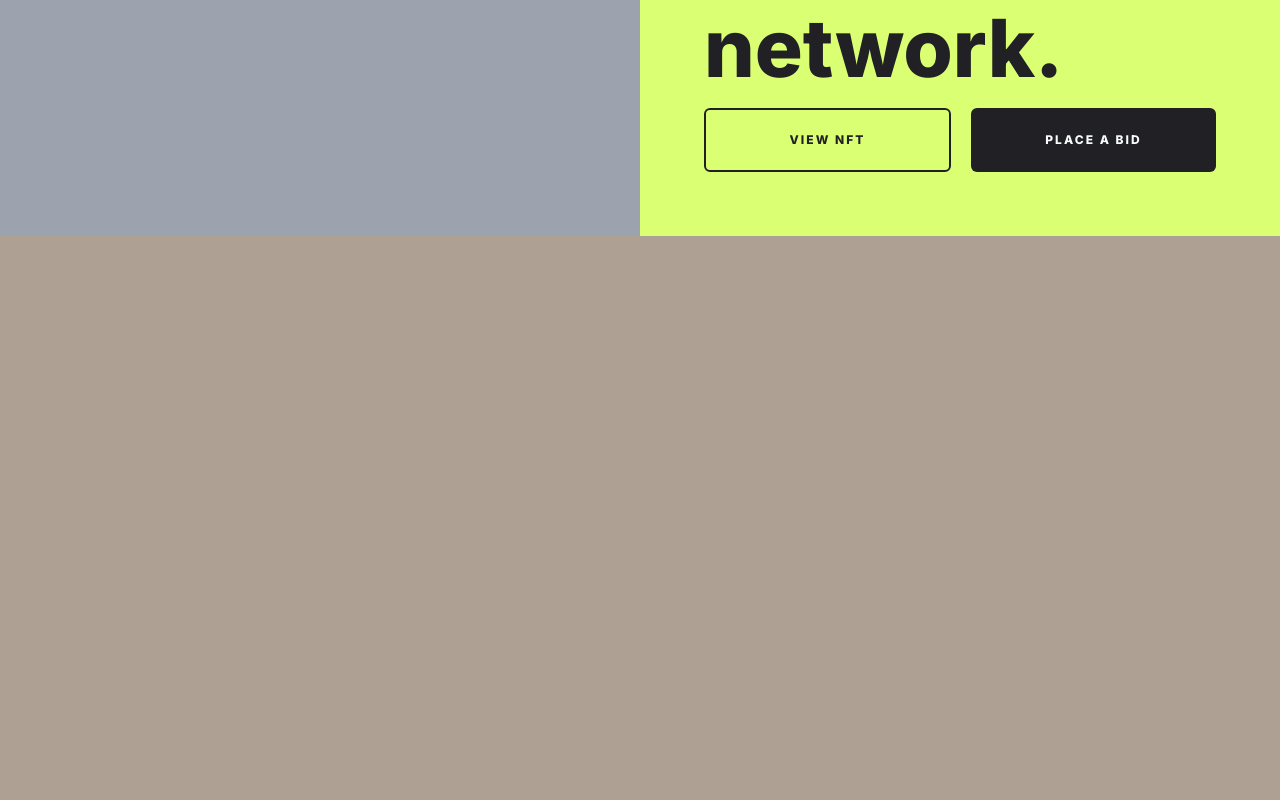
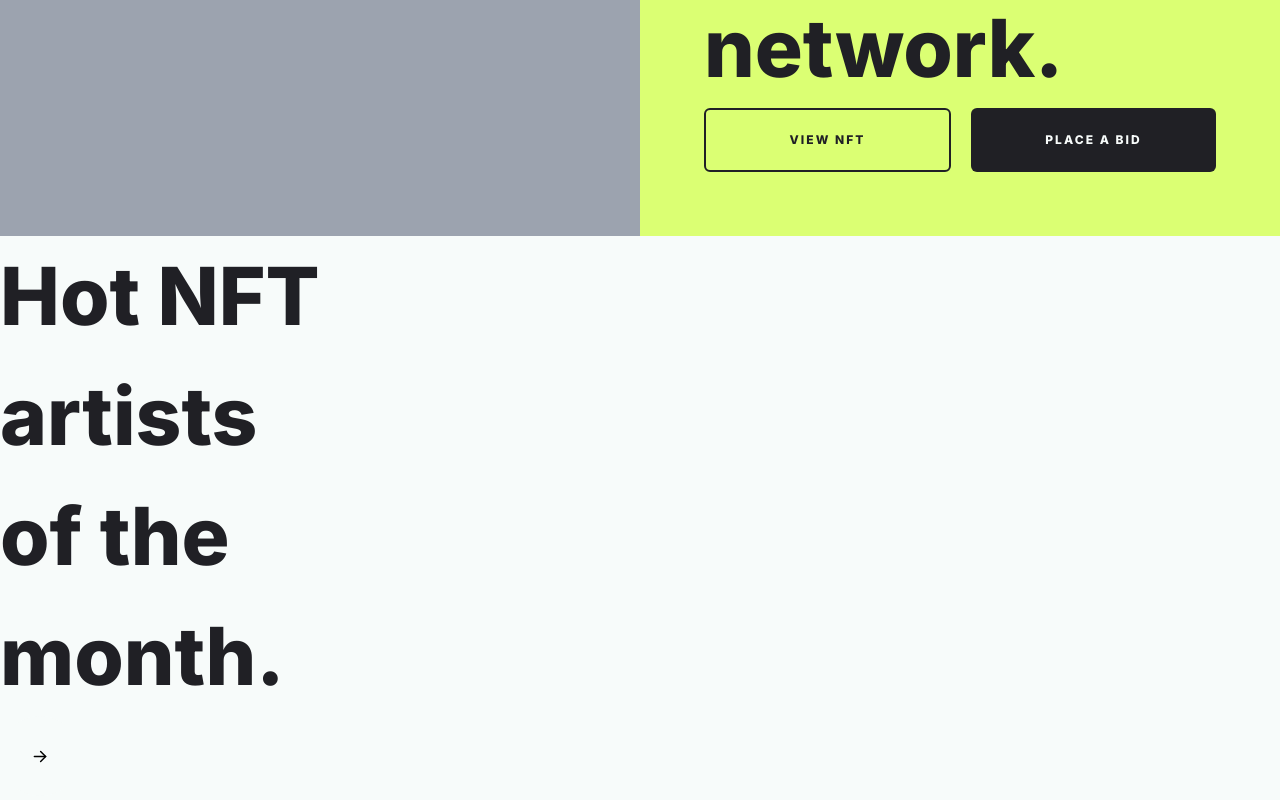
Before and after one commit to Ggaabriel/Social_Netkok, a React (Create React App) app: page / in a window 1280 px wide. Shown: the part 812-1612 px from the top of the page. Before the commit the page ends 1048 px from the top, so only its background shows below. Built offline with nearby package versions, Linux system fonts and the light colour scheme.

Commit message:
пофиксил багу

```diff
--- a/src/components/Home/index.tsx
+++ b/src/components/Home/index.tsx
@@ -1,5 +1,6 @@
 import React from "react";
 import { ReactComponent as Arrow } from "../../assets/icons/big arrow rigth.svg";
+import { ReactComponent as Arrow2 } from "../../assets/icons/arrow right.svg";
 import { ReactComponent as Placeholder } from "../../assets/icons/placeholder.svg";
 type Props = {};
 
@@ -61,12 +62,40 @@ const Home = (props: Props) => {
                                     network.
                                 </h1>
                                 <div className="flex justify-between gap-5">
-                                    <button className="w-full h-16 border-2 border-textColor rounded-md ">View NFT</button>
-                                    <button className="w-full h-16 text-mainWhite bg-textColor   rounded-md ">place a bid</button>
+                                    <button className="w-full h-16 border-2 border-textColor rounded-md ">
+                                        View NFT
+                                    </button>
+                                    <button className="w-full h-16 text-mainWhite bg-textColor   rounded-md ">
+                                        place a bid
+                                    </button>
                                 </div>
                             </div>
                         </div>
                     </div>
+                </div>
+
+                <div className="grid grid-rows-4 grid-cols-4 w-full h-full">
+                    <div className="">
+                        <h1 className="max-md:text-[56px] max-md:leanding-[56px] max-s:text-[48px] max-s:leading-[48px] ">
+                            Hot NFT
+                            <br />
+                            artists of the
+                            <br />
+                            month.
+                        </h1>
+                        <button className=" bg-mainWhite w-20 h-20  transition hover:shadow-md rounded-full flex items-center justify-center">
+                            <Arrow2 className="stroke-mainBlack w-[18px] h-[15px]" />
+                        </button>
+                    </div>
+                    <div className=""></div>
+                    <div className=""></div>
+                    <div className=""></div>
+                    <div className=""></div>
+                    <div className=""></div>
+                    <div className=""></div>
+                    <div className=""></div>
+                    <div className=""></div>
+                    <div className=""></div>
                 </div>
             </div>
         </div>
--- a/src/components/Profile/index.tsx
+++ b/src/components/Profile/index.tsx
@@ -12,8 +12,8 @@ type Props = {
 const Profile = ({setSelectedPage, selectedPage}: Props) => {
     return (
         <section className=" text-textColor h-without-300">
-            <div className="s:flex w-full h-full">
-                <div className="bg-mainWhite w-full">
+            <div className="s:grid s:grid-cols-2 bg-mainWhite w-full h-full">
+                <div className="bg-mainWhite w-full h-fit">
                     <div className="w-full grid s:grid-cols-3 grid-cols-2 gap-3 px-5 md:px-16 ">
                         <div className="bg-mainBlack rounded-full s:w-52 s:h-52 h-40 w-40 s:-mt-32 -mt-24 z-10 col-start-1 col-end-4 shadow-[0px_0px_0px_12px_rgba(255,255,255,0.5)]"></div>
                         <div className="col-start-1 col-end-3">
@@ -87,7 +87,7 @@ const Profile = ({setSelectedPage, selectedPage}: Props) => {
                             currentPage={SelectedPage.Owned}
                         />
                     </div>
-                    <div className="flex flex-col w-full h-full px-10">
+                    <div className="flex flex-col w-full h-full px-5 md:px-16">
                         <div className="flex justify-between col-start-1 col-end-3 py-10">
                             <button className="base w-full text-gray05 tracking-normal normal-case text-left">
                                 Collected by{" "}
```
